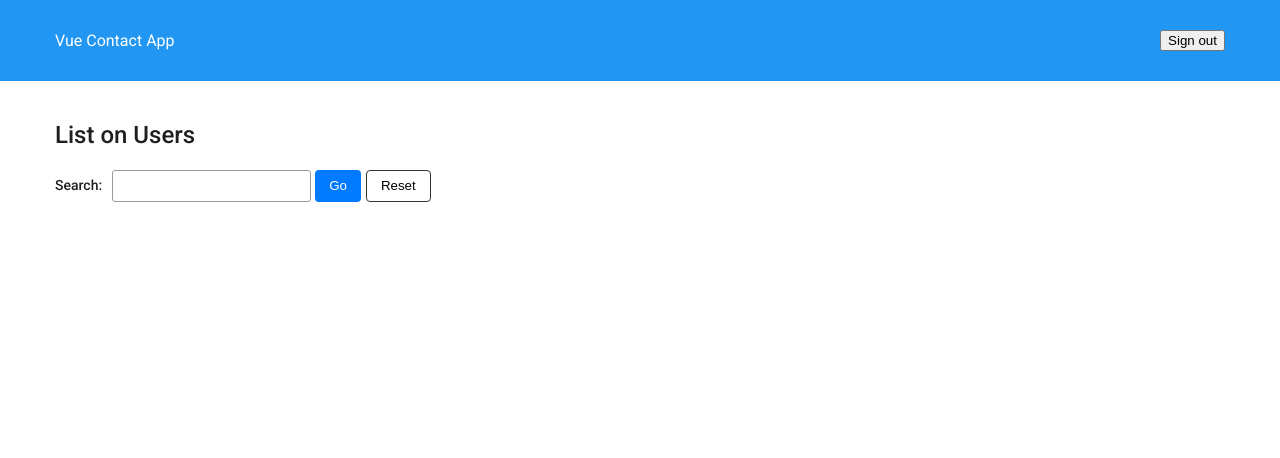
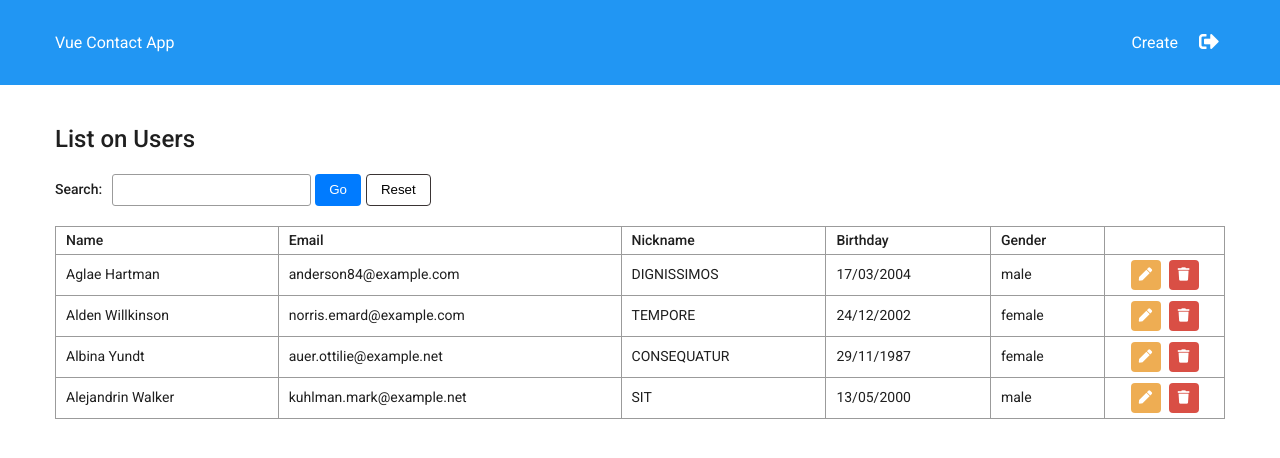
Before and after one commit to vasilkovalyov/contact-app, a Vue app: page / in a window 1280 px wide. Shown: the top 458 px of the page. Built offline with nearby package versions, Linux system fonts and the light colour scheme; no server answers; sample sign-in values are in the browser's storage.

Commit message:
Changed component input field, created functional to create new user in the firebase, add icons to app

```diff
--- /dev/null
+++ b/src/components/Forms/FormCreateUser.vue
@@ -0,0 +1,150 @@
+<template>
+    <form class="form-create-user" @submit="submitForm">
+        <div class="form-field">
+            <InputField
+                v-model="formData.name"
+                name="name"
+                placeholder="Input name"
+            />
+            <InputField
+                v-model="formData.email"
+                name="email"
+                placeholder="Input email"
+            />
+            <InputField
+                v-model="formData.nickname"
+                name="nickname"
+                placeholder="Input nickname"
+            />
+            <InputField
+                v-model="formData.gender"
+                name="gender"
+                type="text"
+                placeholder="Input gender"
+            />
+            <InputField
+                v-model="formData.date"
+                name="date"
+                type="date"
+                placeholder="Input birthbay"
+            />
+            <button class="form-btn form-btn__create" :class="{ 'btn__loader': loader }" >Create</button>
+            <button type="reset" class="form-btn form-btn__reset">Reset</button>
+        </div>
+
+    </form>
+</template>
+
+<script>
+    import InputField from '../FormsComponents/InputField';
+
+    export default {
+        data: () => ({
+            formData: {
+                name: null,
+                email: null,
+                nickname: null,
+                gender: null,
+                date: null,
+            },
+            loader: false
+        }),
+
+        methods: {
+            async submitForm(e) {
+                e.preventDefault();
+
+                const formData = { ...this.formData };
+
+                try {
+                    this.loader = true;
+
+                    await this.$store.dispatch('createUser', formData)
+
+                    this.loader = false;
+                    this.clearForm(this.formData);
+
+                } catch(error) {
+                    console.log(error);
+                    this.loader = false;
+                }
+            },
+
+            clearForm(formData) {
+                Object.keys(formData).forEach(function(key,index) {
+                    formData[key] = '';
+                });
+            }
+        },
+
+        components: {
+            InputField
+        }
+    }
+</script>
+
+<style lang="scss" deep>
+    .form-create-user {
+        .input-field {
+            &__input {
+                color: #000000;
+            }
+        }
+    }
+
+    .form-btn {
+        position: relative;
+        padding: 10px 18px;
+        border: none;
+        outline: none;
+        border-radius: 4px;
+        margin-right: 10px;
+        cursor: pointer;
+        transition: background-color 0.3s linear, border-color 0.3s linear;
+
+        &__create {
+            color: #ffffff;
+            background-color: #28a745;
+            border-color: #28a745;
+
+            &:hover {
+                background-color: darken(#28a745, 20%);
+            }
+
+            &.btn__loader {
+                color: transparent;
+
+                &:after {
+                    content: '';
+                    position: absolute;
+                    top: 30%;
+                    left: 43%;
+                    transform: translate(-50%, -50%);
+                    display: inline-block;
+                    border: 2px solid #394b63;
+                    border-top: 2px solid #ffffff;
+                    border-radius: 50%;
+                    width: 14px;
+                    height: 14px;
+                    animation: spin 1s linear infinite;
+                }
+            }
+        }
+
+        &__reset {
+            color: #fff;
+            background-color: #c82333;
+            border-color: #bd2130;
+
+            &:hover {
+                background-color: darken(#bd2130, 20%);
+            }
+        }
+    }
+
+    @keyframes spin {
+        0% { transform: rotate(0deg); }
+        100% { transform: rotate(360deg); }
+    }
+
+</style>
--- a/src/components/Header.vue
+++ b/src/components/Header.vue
@@ -1,12 +1,17 @@
 <template>
     <header class="header">
         <div class="container">
-            <div class="header__logo">Vue Contact App</div>
+            <router-link to="/" tag="a" class="header__logo">Vue Contact App</router-link>
 
             <nav class="header-nav">
                 <ul class="header-nav-list">
                     <li>
-                        <button @click.prevent="signOut">Sign out</button>
+                        <router-link to="create">Create</router-link>
+                    </li>
+                    <li>
+                        <button @click.prevent="signOut" class="btn-sign-out">
+                            <i class="fas fa-sign-out-alt"></i>
+                        </button>
                     </li>
                 </ul>
             </nav>
@@ -48,6 +53,32 @@ export default {
     }
 
     .header-nav-list {
+        display: flex;
+        align-items: center;
         list-style-type: none;
+
+        li {
+            &:not(:first-child) {
+                margin-left: 15px;
+            }
+        }
+
+        a,
+        button {
+            transition: opacity 0.3s linear;
+
+            &:hover {
+                opacity: 0.7;
+            }
+        }
+    }
+
+    .btn-sign-out {
+        background: transparent;
+        border: none;
+        color: #ffffff;
+        font-size: 20px;
+        cursor: pointer;
+
     }
 </style>
--- /dev/null
+++ b/src/components/TableUsers.vue
@@ -0,0 +1,133 @@
+<template>
+    <table class="table-users">
+        <thead class="table-users__head">
+            <tr>
+                <td>Name</td>
+                <td>Email</td>
+                <td>Nickname</td>
+                <td>Birthday</td>
+                <td>Gender</td>
+                <td></td>
+            </tr>
+        </thead>
+        <tbody class="table-users__body" v-for="(user, i) in users" :key="i">
+            <tr class="table-user">
+                <td>{{user.name}}</td>
+                <td>{{user.email}}</td>
+                <td>{{user.nickname}}</td>
+                <td>{{user.birthday}}</td>
+                <td>
+                    <span class="gender" :class="user.gender === 'male' ? 'gender__male' : 'gender__female'"  >{{user.gender}}</span>
+                </td>
+                <td class="table-user__btn-wrap">
+                    <button class="table-user__btn table-user__btn-edit">
+                        <i class="fas fa-pen"></i>
+                    </button>
+                    <button class="table-user__btn table-user__btn-remove">
+                        <i class="fas fa-trash"></i>
+                    </button>
+                </td>
+            </tr>
+        </tbody>
+    </table>
+</template>
+
+<script>
+
+
+export default {
+    data: () => ({
+        users: [
+            {
+                name: 'Aglae Hartman',
+                email: 'anderson84@example.com',
+                nickname: 'DIGNISSIMOS',
+                birthday: '17/03/2004',
+                gender: 'male'
+            },
+            {
+                name: 'Alden Willkinson',
+                email: 'norris.emard@example.com',
+                nickname: 'TEMPORE',
+                birthday: '24/12/2002',
+                gender: 'female'
+            },
+            {
+                name: 'Albina Yundt',
+                email: 'auer.ottilie@example.net',
+                nickname: 'CONSEQUATUR',
+                birthday: '29/11/1987',
+                gender: 'female'
+            },
+            {
+                name: 'Alejandrin Walker',
+                email: 'kuhlman.mark@example.net',
+                nickname: 'SIT',
+                birthday: '13/05/2000',
+                gender: 'male'
+            }
+        ]
+    }),
+
+    computed: {
+        classGender() {
+            return {
+                active:  'male'
+            }
+        }
+    }
+
+}
+</script>
+
+<style lang="scss" scoped>
+    .table-users {
+        border-collapse: collapse;
+        width: 100%;
+        font-size: 14px;
+
+        &__head {
+            font-weight: 500;
+        }
+
+        td {
+            padding: 5px 10px;
+            border: 1px solid #9b9b9b;
+        }
+    }
+
+    .table-user {
+        &__btn-wrap {
+            text-align: center;
+            width: 120px;
+        }
+
+        &__btn {
+            color: #ffffff;
+            width: 30px;
+            height: 30px;
+            border: none;
+            outline: none;
+            border-radius: 4px;
+            margin: 0 4px;
+            cursor: pointer;
+            transition: background-color 0.3s linear;
+
+            &-edit {
+                background-color: #eead53;
+
+                &:hover {
+                    background-color: darken(#eead53, 20%);
+                }
+            }
+
+            &-remove {
+                background-color: #d94f45;
+
+                &:hover {
+                    background-color: darken(#d94f45, 20%);
+                }
+            }
+        }
+    }
+</style>
--- a/src/firebase/index.js
+++ b/src/firebase/index.js
@@ -19,7 +19,8 @@ class Firebase {
     constructor() {
         // Initialize Firebase
 		firebase.initializeApp(firebaseConfig);
-		this.auth = firebase.auth();
+        this.auth = firebase.auth();
+        this.database = firebase.database();
 		this.firebase = firebase;
     }
 
@@ -54,6 +55,10 @@ class Firebase {
 
         return response;
     }
+
+    async createUser(userData) {
+        const newUserKey = await this.database.ref().child('users').push(userData).key;
+    }
 }
 
 const fb = new Firebase();
--- /dev/null
+++ b/src/store/admin.js
@@ -0,0 +1,23 @@
+import firebase from '../firebase/index';
+
+export default  {
+    state: {
+        users: []
+    },
+
+    mutations: {
+        createUser(store, payload) {
+            store.users.push(payload);
+        }
+    },
+
+    actions: {
+        async createUser(state, payload) {
+            await firebase.createUser(payload);
+        }
+    },
+
+    getters: {
+
+    }
+}
--- a/src/store/auth.js
+++ b/src/store/auth.js
@@ -15,7 +15,7 @@ export default  {
         async signIn(store, payload) {
             const { email, password } = payload;
 
-            const response = await  firebase.signInWithEmailAndPassword(email, password)
+            const response = await firebase.signInWithEmailAndPassword(email, password)
             .then(response => {
                 if(response) {
                     store.commit('setAuthUser', response);
--- a/src/store/index.js
+++ b/src/store/index.js
@@ -4,9 +4,11 @@ import Vuex from 'vuex'
 Vue.use(Vuex)
 
 import auth from './auth';
+import admin from './admin';
 
 export default new Vuex.Store({
 	modules: {
-		auth
+		auth,
+		admin
 	},
 })
--- a/src/views/CreateUser.vue
+++ b/src/views/CreateUser.vue
@@ -1,3 +1,31 @@
 <template>
-    <h1>Create User</h1>
+    <section class="section-create-user">
+        <div class="container">
+            <h1>Create User</h1>
+
+            <FormCreateUser  />
+        </div>
+    </section>
 </template>
+
+<script>
+    import FormCreateUser from '../components/Forms/FormCreateUser';
+
+    export default {
+        data: () => ({
+
+        }),
+
+        components: {
+            FormCreateUser
+        },
+
+
+    }
+</script>
+
+<style lang="scss" scoped>
+    .section-create-user {
+        padding: 20px 0;
+    }
+</style>
--- a/src/views/Home.vue
+++ b/src/views/Home.vue
@@ -2,10 +2,13 @@
     <section class="section-users">
         <div class="container">
             <h1>List on Users</h1>
-            <Search
-                label="Search:"
-                @handleClickSearch="handleClickSearch"
-            />
+            <div class="section-users__head-configuration">
+                <Search
+                    label="Search:"
+                    @handleClickSearch="handleClickSearch"
+                />
+            </div>
+            <TableUser />
         </div>
     </section>
 </template>
@@ -15,6 +18,7 @@
 import MainLayout from '../layouts/MainLayout';
 
 import Search from '../components/Search';
+import TableUser from '../components/TableUsers';
 
 export default {
     data: () => ({
@@ -23,7 +27,8 @@ export default {
 
     components: {
         MainLayout,
-        Search
+        Search,
+        TableUser
     },
 
     methods: {
@@ -39,6 +44,10 @@ export default {
     .section-users {
         padding: 40px 0;
 
+        &__head-configuration {
+            margin-bottom: 20px;
+        }
+
         h1 {
             font-weight: 500;
         }
```
Also changed, not shown: src/components/Forms/LoginForm.vue (+2 -6 lines), src/components/Forms/RegisterForm.vue (+3 -7 lines), src/components/FormsComponents/InputField.vue (+10 -12 lines).
